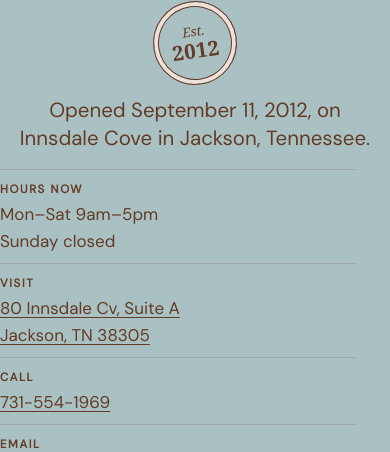
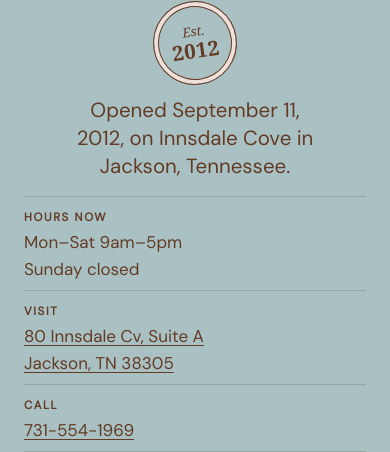
Before and after one commit to DParkerson7/woodstock-website, an Astro site: page / in a window 390 px wide. Shown: the part 392-844 px from the top of the page. Built offline with nearby package versions, Linux system fonts and the light colour scheme; Astro itself is replaced by a stand-in of ours; a web font is replaced by a local one.

Commit message:
Give the hours and contact section room on phones.
Pad that block on both sides, including the safe area, so the text no longer sits on the screen edge.

Co-authored-by: DParkerson7 <DParkerson7@users.noreply.github.com>

```diff
--- a/src/styles/global.css
+++ b/src/styles/global.css
@@ -683,7 +683,34 @@ p { text-wrap: pretty; }
 .home-info {
   background: var(--dust);
   color: var(--brown);
-  padding: 1.15rem 0 1.35rem;
+  box-sizing: border-box;
+  padding-top: 1.15rem;
+  padding-bottom: 1.35rem;
+  padding-left: max(1.5rem, env(safe-area-inset-left, 0px));
+  padding-right: max(1.5rem, env(safe-area-inset-right, 0px));
+  overflow-x: clip;
+}
+
+.home-info .wrap,
+.home-info .hero-facts,
+.home-info .hours-aside,
+.home-info .hero-lede,
+.home-info .hero-actions {
+  width: 100%;
+  max-width: var(--max);
+  margin-left: auto;
+  margin-right: auto;
+}
+
+.home-info .hero-facts div,
+.home-info .hero-facts dd,
+.home-info .hero-facts a {
+  min-width: 0;
+}
+
+.home-info .hero-facts a,
+.home-info .hours-aside {
+  overflow-wrap: anywhere;
 }
 
 .home-info .seal {
```
